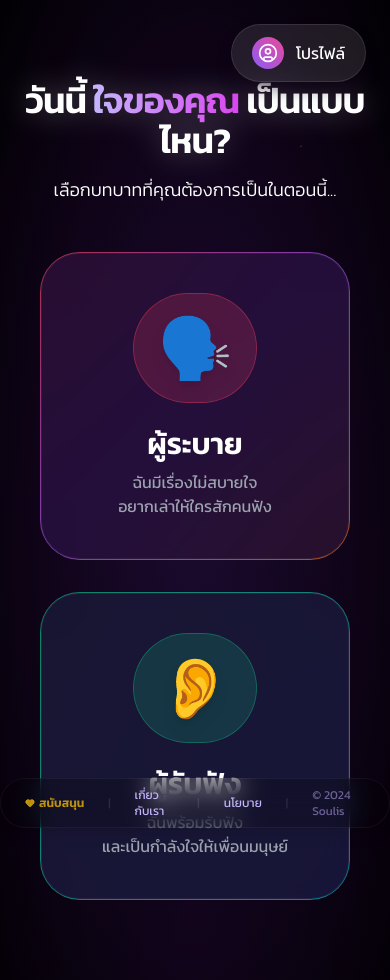
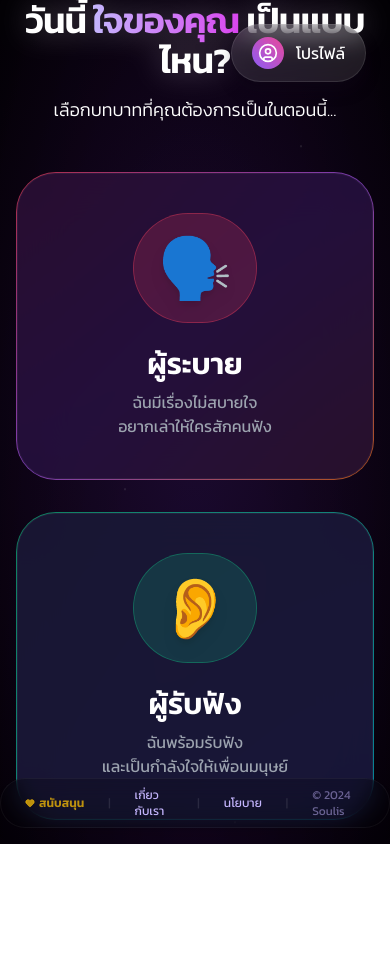
Before and after one commit to soulisweb-code/soulis, a React (Vite) app: page /select-role in a window 390 px wide. After the commit the page ends 844 px from the top, so only its background shows below. Built offline with nearby package versions, Linux system fonts and the light colour scheme; no server answers.

Commit message:
Update For Phone

```diff
--- a/index.html
+++ b/index.html
@@ -5,6 +5,7 @@
     <link rel="icon" type="image/svg+xml" href="/Logo.png" />
     <link href="https://fonts.googleapis.com/css2?family=Kanit:wght@300;400;600&display=swap" rel="stylesheet">
     <meta name="viewport" content="width=device-width, initial-scale=1.0, maximum-scale=1.0, user-scalable=no, interactive-widget=resizes-content" />
+    <meta name="viewport" content="width=device-width, initial-scale=1.0" />
     <title>Soulis</title>
   </head>
   <body>
--- a/src/index.css
+++ b/src/index.css
@@ -10,13 +10,13 @@
   to { transform: translateY(-2000px); }
 }
 
-/* html, body, #root {
+html, body, #root {
   height: 100%;
   width: 100%;
   position: fixed;
   overflow: hidden;
   overscroll-behavior: none;
-} */
+}
 
 
 /* =========================================
@@ -32,6 +32,7 @@ body {
   /* ซ่อน scrollbar แนวนอน กันดาวล้น */
   overflow-x: hidden; /* ห้ามเลื่อนซ้ายขวา */
   overflow-y: auto;   /* ให้เลื่อนขึ้นลงได้ตามปกติ */
+  overscroll-behavior: none;
 
   /* พื้นหลังสีม่วงไล่เฉดเข้มๆ ดูลึกลับ */
   background: radial-gradient(ellipse at bottom, #2a0845 0%, #0c0214 100%);
--- a/src/pages/Login.jsx
+++ b/src/pages/Login.jsx
@@ -92,7 +92,7 @@ export default function Login() {
   };
 
   return (
-    <div className="min-h-screen flex items-center justify-center p-4 py-10 relative overflow-x-hidden overflow-y-auto bg-soulis-900 font-sans">
+    <div className="h-full w-full overflow-y-auto overflow-x-hidden bg-soulis-900 font-sans relative">
       <div className="absolute top-[-10%] left-[-10%] w-[600px] h-[600px] bg-soulis-500/20 rounded-full blur-[120px] animate-float-slow"></div>
       <div className="absolute bottom-[-10%] right-[-10%] w-[600px] h-[600px] bg-soulis-accent/10 rounded-full blur-[120px] animate-float-slow delay-1000"></div>
 
--- a/src/pages/RoleSelection.jsx
+++ b/src/pages/RoleSelection.jsx
@@ -36,7 +36,7 @@ export default function RoleSelection() {
   };
 
   return (
-    <div className="min-h-screen relative p-6 py-20 flex flex-col items-center justify-center font-sans overflow-x-hidden overflow-y-auto">
+    <div className="h-full w-full overflow-y-auto overflow-x-hidden font-sans relative">
       <div className="absolute inset-0 bg-[radial-gradient(ellipse_at_center,_var(--tw-gradient-stops))] from-soulis-800 via-soulis-900 to-black opacity-80"></div>
 
       <div className="absolute top-6 right-6 z-20">
```
